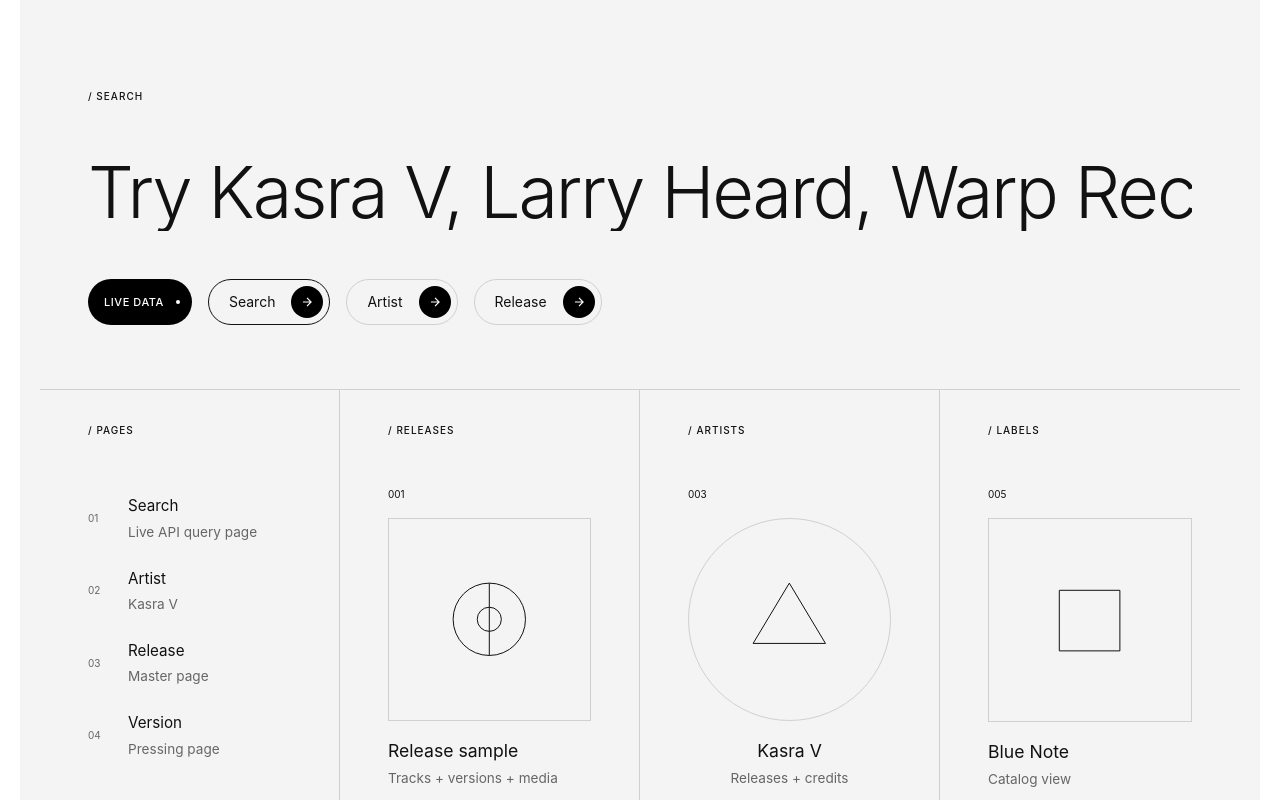
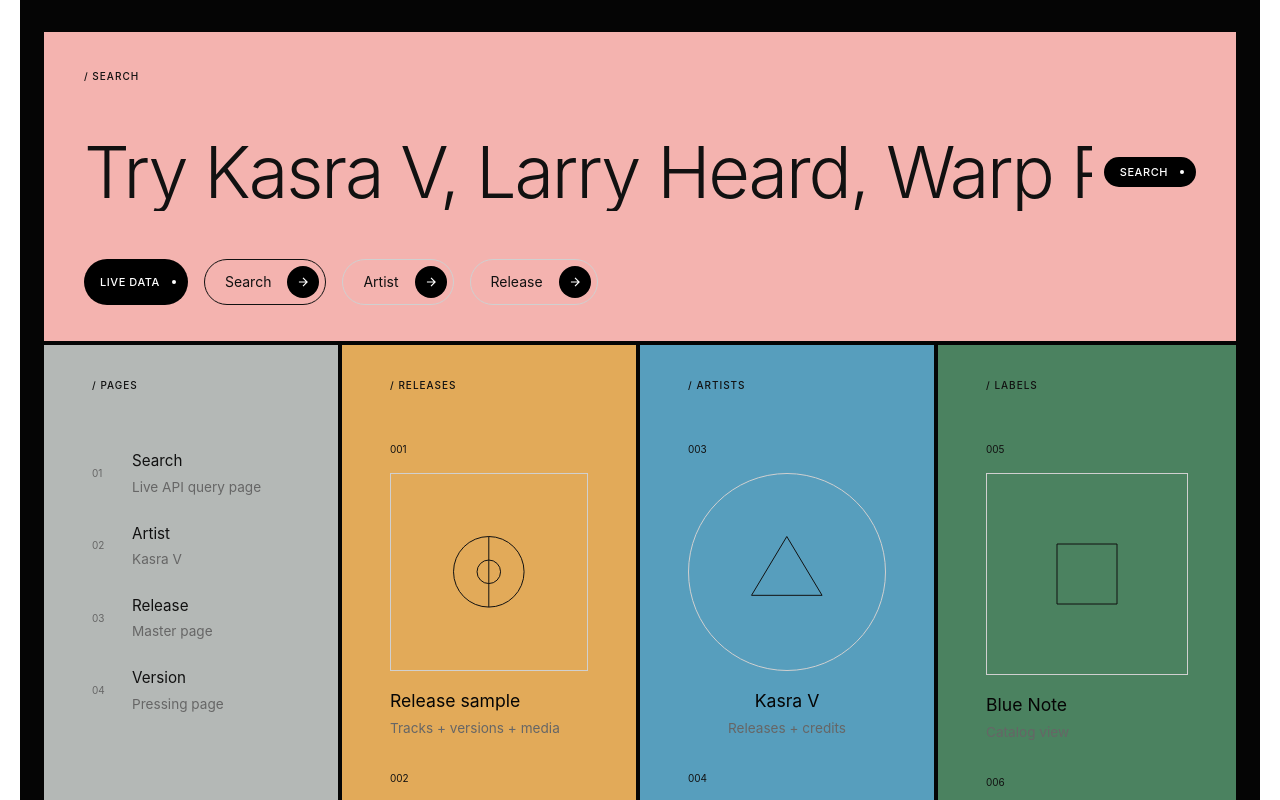
Before and after one commit to b1rdmania/dig, a Next.js app in the folder apps/web/: page /design-lab/live in a window 1280 px wide. Shown: the part 160-960 px from the top of the page. Built offline with nearby package versions, Linux system fonts and the light colour scheme.

Commit message:
web: merge variant-3 structure with variant-5 palette for live design lab

```diff
--- a/apps/web/src/app/design-lab/live/artist/[id]/page.tsx
+++ b/apps/web/src/app/design-lab/live/artist/[id]/page.tsx
@@ -62,9 +62,9 @@
       title={artist.name}
       queryValue={artist.profile?.slice(0, 90) || `Artist #${artist.discogs_id}`}
       pills={[
-        { label: `${releases.length} releases`, active: true },
-        { label: `${credits.length} credits` },
-        { label: releaseType },
+        { label: `${releases.length} releases`, active: true, href: `/design-lab/live/artist/${id}` },
+        { label: `${credits.length} credits`, href: `/design-lab/live/artist/${id}` },
+        { label: releaseType, href: `/design-lab/live/artist/${id}?release_type=${releaseType}` },
       ]}
       nowPlaying={{ title: artist.name, artist: artist.real_name || "Artist" }}
       columns={[
--- a/apps/web/src/app/design-lab/live/label/[id]/page.tsx
+++ b/apps/web/src/app/design-lab/live/label/[id]/page.tsx
@@ -41,9 +41,9 @@
       title={label.name}
       queryValue={label.profile?.slice(0, 90) || `Label #${label.discogs_id}`}
       pills={[
-        { label: `${releases.length} releases`, active: true },
-        { label: label.parent_label?.name || "no parent" },
-        { label: `${label.urls.length} links` },
+        { label: `${releases.length} releases`, active: true, href: `/design-lab/live/label/${id}` },
+        { label: label.parent_label?.name || "no parent", href: `/design-lab/live/label/${id}` },
+        { label: `${label.urls.length} links`, href: `/design-lab/live/label/${id}` },
       ]}
       nowPlaying={{ title: label.name, artist: "Label catalog" }}
       columns={[
--- a/apps/web/src/app/design-lab/live/page.tsx
+++ b/apps/web/src/app/design-lab/live/page.tsx
@@ -11,9 +11,9 @@
       title="Dig Live"
       queryValue="Try Kasra V, Larry Heard, Warp Records"
       pills={[
-        { label: "Search", active: true },
-        { label: "Artist" },
-        { label: "Release" },
+        { label: "Search", active: true, href: "/design-lab/live/search?q=kasra%20v" },
+        { label: "Artist", href: "/design-lab/live/artist/4506398" },
+        { label: "Release", href: "/design-lab/live/release/22044" },
       ]}
       nowPlaying={{ title: "Design Lab Live", artist: "Dig" }}
       columns={[
--- a/apps/web/src/app/design-lab/live/release/[id]/page.tsx
+++ b/apps/web/src/app/design-lab/live/release/[id]/page.tsx
@@ -57,9 +57,9 @@
       title={master.title}
       queryValue={`${artistNames(master.artists)}${master.year ? ` • ${master.year}` : ""}`}
       pills={[
-        { label: `${tracks.length} tracks`, active: true },
-        { label: `${versions.length} versions` },
-        { label: `${videos.length} videos` },
+        { label: `${tracks.length} tracks`, active: true, href: `/design-lab/live/release/${id}` },
+        { label: `${versions.length} versions`, href: `/design-lab/live/release/${id}` },
+        { label: `${videos.length} videos`, href: `/design-lab/live/release/${id}` },
       ]}
       nowPlaying={{ title: tracks[0]?.title || master.title, artist: artistNames(master.artists) }}
       columns={[
--- a/apps/web/src/app/design-lab/live/search/page.tsx
+++ b/apps/web/src/app/design-lab/live/search/page.tsx
@@ -32,9 +32,9 @@
       title="Dig Search"
       queryValue={q || "Search artists, labels, releases..."}
       pills={[
-        { label: type || "all", active: true },
-        { label: `${results.length} results` },
-        { label: data ? `${data.meta.elapsed_ms}ms` : "live" },
+        { label: type || "all", active: true, href: `/design-lab/live/search?q=${encodeURIComponent(q || "kasra v")}` },
+        { label: "artists", href: `/design-lab/live/search?q=${encodeURIComponent(q || "kasra v")}&type=artist` },
+        { label: "releases", href: `/design-lab/live/search?q=${encodeURIComponent(q || "kasra v")}&type=master` },
       ]}
       nowPlaying={{ title: q || "No query", artist: data ? `${results.length} results` : "Run search" }}
       columns={[
--- a/apps/web/src/app/design-lab/live/version/[id]/page.tsx
+++ b/apps/web/src/app/design-lab/live/version/[id]/page.tsx
@@ -45,9 +45,9 @@
       title={release.title}
       queryValue={`${artistNames(release.artists)}${release.release_year ? ` • ${release.release_year}` : ""}`}
       pills={[
-        { label: `${tracks.length} tracks`, active: true },
-        { label: `${release.formats.length} formats` },
-        { label: release.country || "unknown country" },
+        { label: `${tracks.length} tracks`, active: true, href: `/design-lab/live/version/${id}` },
+        { label: `${release.formats.length} formats`, href: `/design-lab/live/version/${id}` },
+        { label: release.country || "unknown country", href: `/design-lab/live/version/${id}` },
       ]}
       nowPlaying={{ title: tracks[0]?.title || release.title, artist: artistNames(release.artists) }}
       columns={[
--- a/apps/web/src/components/design-lab/Variant3LiveShell.jsx
+++ b/apps/web/src/components/design-lab/Variant3LiveShell.jsx
@@ -2,24 +2,36 @@
 
 import React, { useMemo, useState } from "react";
 import Link from "next/link";
+import { useRouter } from "next/navigation";
 import { customStyles, ListItem, ArtworkCard, GeoIcon } from "./Variant3";
 
-function Pill({ label, active }) {
-  return (
-    <span
-      style={{
-        ...customStyles.btnWhitePill,
-        borderColor: active ? "#111111" : "#D0D0D0",
-        pointerEvents: "none",
-      }}
-    >
+function Pill({ label, active, href }) {
+  const style = {
+    ...customStyles.btnWhitePill,
+    borderColor: active ? "#111111" : "#D0D0D0",
+  };
+
+  const content = (
+    <>
       {label}
       <div style={customStyles.iconCircle}>
         <svg width="14" height="14" viewBox="0 0 24 24" fill="none" stroke="currentColor" strokeWidth="2">
           <path d="M5 12h14M12 5l7 7-7 7" />
         </svg>
       </div>
-    </span>
+    </>
+  );
+
+  if (href) {
+    return (
+      <Link href={href} style={{ textDecoration: "none" }}>
+        <span style={style}>{content}</span>
+      </Link>
+    );
+  }
+
+  return (
+    <span style={{ ...style, pointerEvents: "none" }}>{content}</span>
   );
 }
 
@@ -100,9 +112,11 @@
  *  sectionLabel?: string;
  *  title?: string;
  *  queryValue?: string;
- *  pills?: Array<{label: string; active?: boolean}>;
+ *  pills?: Array<{label: string; active?: boolean; href?: string}>;
  *  columns?: Array<{title: string; items: Array<{index: string; title: string; subtitle: string; href?: string; type?: string; thumb?: string}>}>;
  *  nowPlaying?: {title: string; artist: string} | null;
+ *  searchTarget?: string;
+ *  palette?: "v3" | "v3v5";
  * }} props
  */
 export default function Variant3LiveShell(props) {
@@ -113,7 +127,10 @@
     pills,
     columns,
     nowPlaying = null,
+    searchTarget = "/design-lab/live/search",
+    palette = "v3v5",
   } = props;
+  const router = useRouter();
   const [isPlaying, setIsPlaying] = useState(false);
   const [currentTrack, setCurrentTrack] = useState(
     nowPlaying || { title: "No track selected", artist: "Dig" },
@@ -128,10 +145,60 @@
   const extraCol = columns[3] || { title: "MORE", items: [] };
 
   const hasTracks = tracksCol.items.length > 0;
+  const themed = palette === "v3v5";
+
+  const paletteStyles = themed
+    ? {
+        body: {
+          ...customStyles.body,
+          backgroundColor: "#050505",
+          color: "#050505",
+          padding: "4px",
+          gap: "4px",
+        },
+        header: {
+          ...customStyles.header,
+          backgroundColor: "#f4b3af",
+          borderBottom: "4px solid #050505",
+        },
+        hero: {
+          ...customStyles.heroSection,
+          backgroundColor: "#f4b3af",
+          borderBottom: "4px solid #050505",
+          padding: "36px 40px",
+        },
+        grid: {
+          ...customStyles.resultsSection,
+          borderBottom: "4px solid #050505",
+        },
+        col1: { ...customStyles.column, backgroundColor: "#b4b8b6", borderRight: "4px solid #050505" },
+        col2: { ...customStyles.column, backgroundColor: "#e2aa59", borderRight: "4px solid #050505" },
+        col3: { ...customStyles.column, backgroundColor: "#579ebd", borderRight: "4px solid #050505" },
+        col4: { ...customStyles.columnLast, backgroundColor: "#4b8260" },
+        footer: { ...customStyles.player, backgroundColor: "#eea5bc", borderTop: "4px solid #050505" },
+      }
+    : {
+        body: customStyles.body,
+        header: customStyles.header,
+        hero: customStyles.heroSection,
+        grid: customStyles.resultsSection,
+        col1: customStyles.column,
+        col2: customStyles.column,
+        col3: customStyles.column,
+        col4: customStyles.columnLast,
+        footer: customStyles.player,
+      };
+
+  function handleSubmit(e) {
+    e.preventDefault();
+    const q = query.trim();
+    if (!q) return;
+    router.push(`${searchTarget}?q=${encodeURIComponent(q)}`);
+  }
 
   return (
-    <div style={customStyles.body}>
-      <header style={customStyles.header}>
+    <div style={paletteStyles.body}>
+      <header style={paletteStyles.header}>
         <div style={{ ...customStyles.microLabel, display: "flex", alignItems: "center", gap: "8px" }}>
           <GeoIcon width="12" height="12" viewBox="0 0 24 24">
             <path d="M9 18V5l12-2v13" />
@@ -147,9 +214,9 @@
       </header>
 
       <main style={{ flex: 1, display: "flex", flexDirection: "column" }}>
-        <section style={customStyles.heroSection}>
+        <section style={paletteStyles.hero}>
           <div style={customStyles.microLabel}>/ SEARCH</div>
-          <div style={{ display: "flex", alignItems: "center" }}>
+          <form onSubmit={handleSubmit} style={{ display: "flex", alignItems: "center", gap: "12px" }}>
             <input
               type="text"
               className="search-input-main"
@@ -158,20 +225,24 @@
               onChange={(e) => setQuery(e.target.value)}
               placeholder={title || "Search"}
             />
-          </div>
+            <button type="submit" style={customStyles.btnBlackPill}>
+              Search
+              <div style={customStyles.dot} />
+            </button>
+          </form>
           <div style={{ display: "flex", gap: "16px", flexWrap: "wrap" }}>
             <button style={customStyles.btnBlackPill}>
               Live Data
               <div style={customStyles.dot} />
             </button>
             {(pills || []).slice(0, 3).map((p) => (
-              <Pill key={p.label} label={p.label} active={Boolean(p.active)} />
+              <Pill key={p.label} label={p.label} active={Boolean(p.active)} href={p.href} />
             ))}
           </div>
         </section>
 
-        <section style={customStyles.resultsSection}>
-          <div style={customStyles.column}>
+        <section style={paletteStyles.grid}>
+          <div style={paletteStyles.col1}>
             <div style={customStyles.microLabel}>/ {tracksCol.title || "TRACKS"}</div>
             <div style={{ display: "flex", flexDirection: "column", gap: "8px", marginTop: "16px" }}>
               {hasTracks ? tracksCol.items.slice(0, 8).map((item) => (
@@ -190,7 +261,7 @@
             </div>
           </div>
 
-          <div style={customStyles.column}>
+          <div style={paletteStyles.col2}>
             <div style={customStyles.microLabel}>/ {albumsCol.title || "RELEASES"}</div>
             <div style={{ marginTop: "16px", display: "flex", flexDirection: "column", gap: "32px" }}>
               {albumsCol.items.slice(0, 2).map((item) => (
@@ -199,7 +270,7 @@
             </div>
           </div>
 
-          <div style={customStyles.column}>
+          <div style={paletteStyles.col3}>
             <div style={customStyles.microLabel}>/ {artistsCol.title || "ARTISTS"}</div>
             <div style={{ marginTop: "16px", display: "flex", flexDirection: "column", gap: "32px" }}>
               {artistsCol.items.slice(0, 2).map((item) => (
@@ -208,7 +279,7 @@
             </div>
           </div>
 
-          <div style={customStyles.columnLast}>
+          <div style={paletteStyles.col4}>
             <div style={customStyles.microLabel}>/ {extraCol.title || "MORE"}</div>
             <div style={{ marginTop: "16px", display: "flex", flexDirection: "column", gap: "32px" }}>
               {extraCol.items.slice(0, 2).map((item) => (
@@ -219,7 +290,7 @@
         </section>
       </main>
 
-      <footer style={customStyles.player}>
+      <footer style={paletteStyles.footer}>
         <div style={customStyles.playerInfo}>
           <div style={{ width: "40px", height: "40px", border: "1px solid #D0D0D0", display: "flex", justifyContent: "center", alignItems: "center" }}>
             <svg width="20" height="20" viewBox="0 0 100 100">
```
